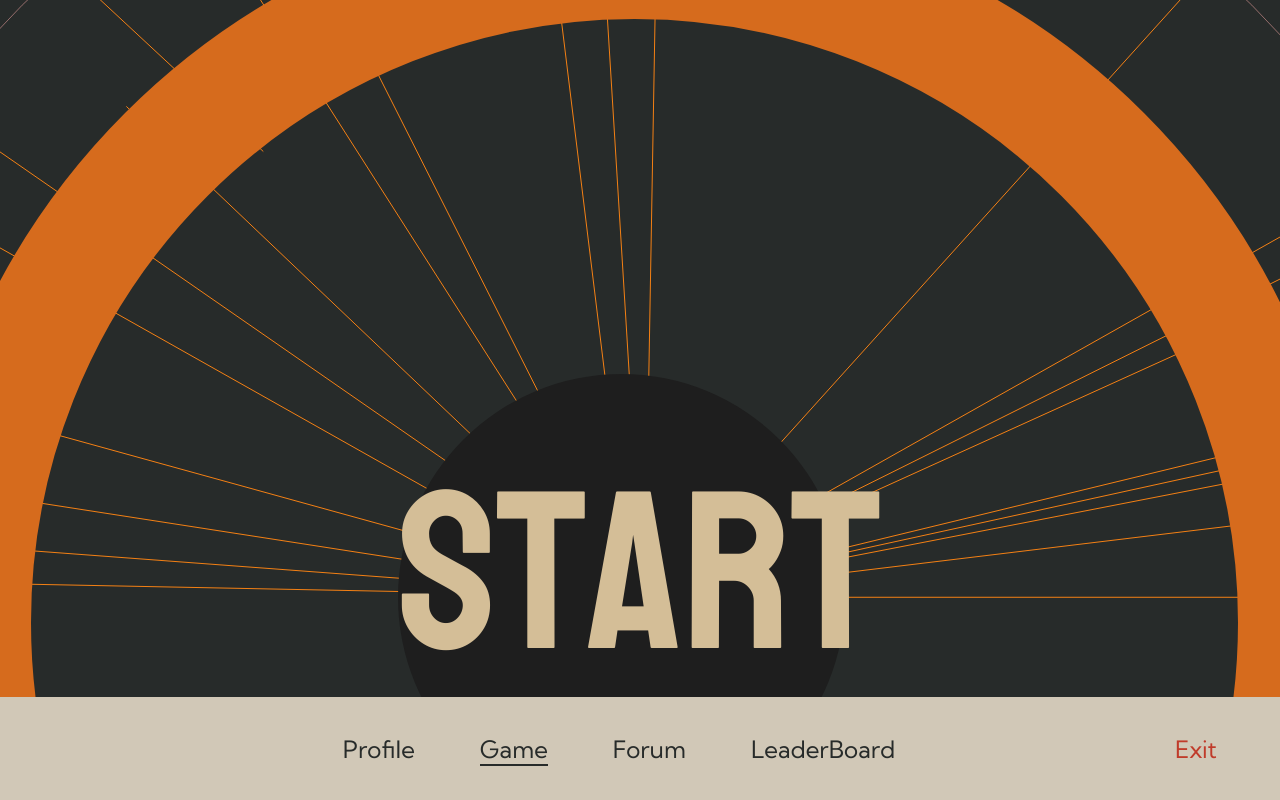
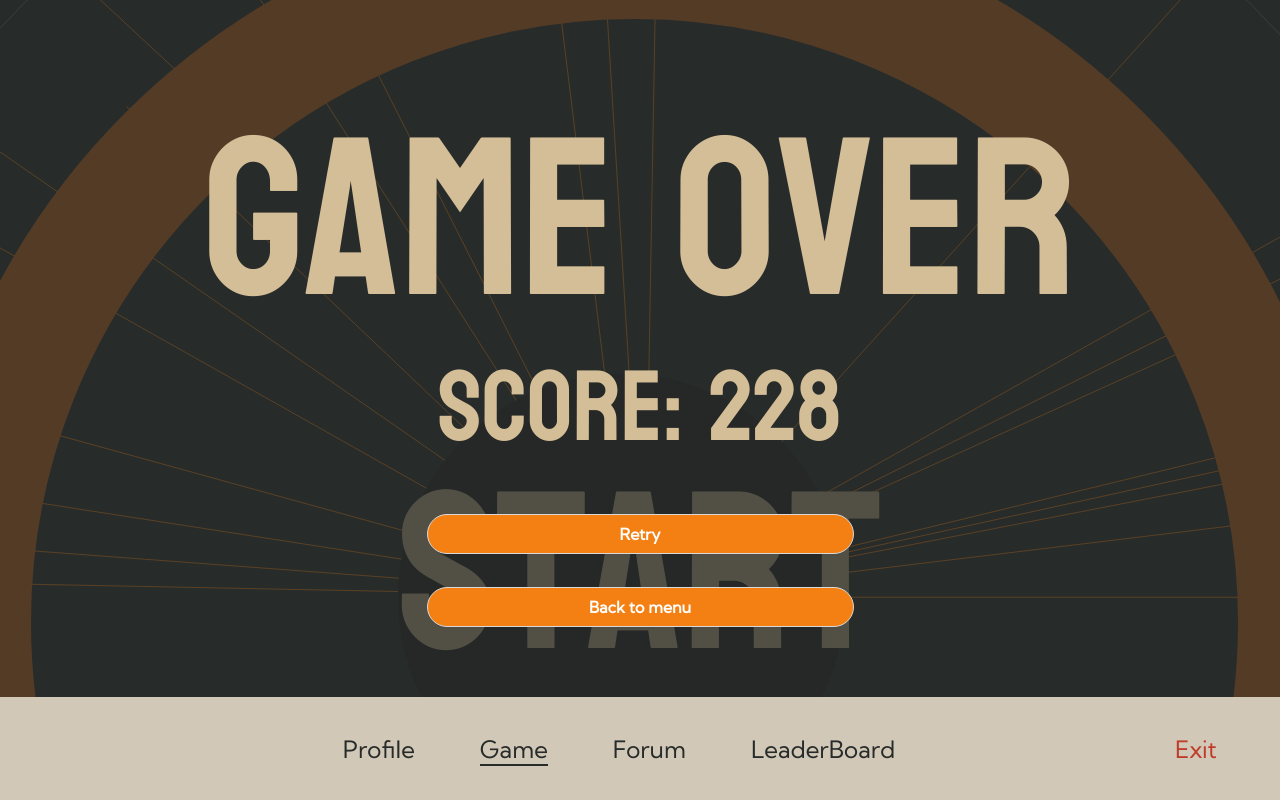
Before and after one commit to SashaLevkovich/middle.SandwormRampageTeam.praktikum.yandex, a React (Vite) app in the folder packages/client/: page / in a window 1280 px wide. Built offline with nearby package versions, Linux system fonts and the light colour scheme.

Commit message:
commit before merging spritn_5

```diff
--- a/packages/client/src/app/appRoutes.tsx
+++ b/packages/client/src/app/appRoutes.tsx
@@ -11,7 +11,6 @@ import { Leaderboard } from 'pages/leaderboard'
 import { Profile } from 'pages/profile'
 import { SignIn } from 'pages/signIn'
 import { SignUp } from 'pages/signUp'
-import { GameOver } from 'pages/game/GameOver'
 
 export const appRouter = () =>
   createBrowserRouter([
@@ -33,10 +32,6 @@ export const appRouter = () =>
       children: [
         { index: true, element: <GameStart /> },
         {
-          path: '/game-over',
-          element: <GameOver />,
-        },
-        {
           path: '/profile',
           element: <Profile />,
         },
--- a/packages/client/src/pages/game/GameOver.module.scss
+++ b/packages/client/src/components/GameOver/GameOver.module.scss
@@ -2,7 +2,7 @@
 @import '../../shared/styles/sizes.scss';
 
 .gameOverPageWrapper {
-  position: relative;
+  position: absolute;
   overflow: hidden;
   background: rgba(39, 43, 42, 0.75);
   display: flex;
@@ -11,6 +11,8 @@
   justify-content: start;
   height: $page-height;
   padding-top: 133px;
+  width: 100%;
+  z-index: 10;
 
   &Title {
     font-family: Koulen;
--- /dev/null
+++ b/packages/client/src/components/GameOver/index.ts
@@ -0,0 +1 @@
+export { GameOver } from './GameOver'
--- a/packages/client/src/pages/game/GameStart.tsx
+++ b/packages/client/src/pages/game/GameStart.tsx
@@ -2,9 +2,12 @@ import { FC } from 'react'
 import classes from './GameStart.module.scss'
 import linesImg from '../../shared/assets/images/Lines.svg'
 import moonsImg from '../../shared/assets/images/Moons.svg'
+import { GameOver } from 'components/GameOver'
 
 export const GameStart: FC = () => {
   return (
+    <>
+      <GameOver />
       <div className={classes.startPageWrapper}>
         <div className={classes.absoluteWrapper}>
           <div className={classes.blackCircle} />
@@ -16,5 +19,6 @@ export const GameStart: FC = () => {
         </div>
         <a className={classes.startPageWrapperTitle}>Start</a>
       </div>
+    </>
   )
 }
```
Also changed, not shown: packages/client/src/components/GameOver/GameOver.tsx (renamed from packages/client/src/pages/game/GameOver.tsx). Lines whose indentation alone changed are shown as unchanged.
